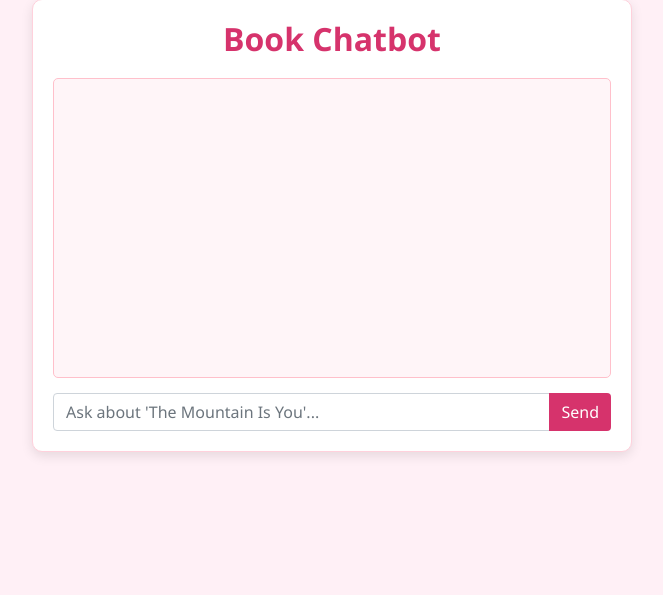
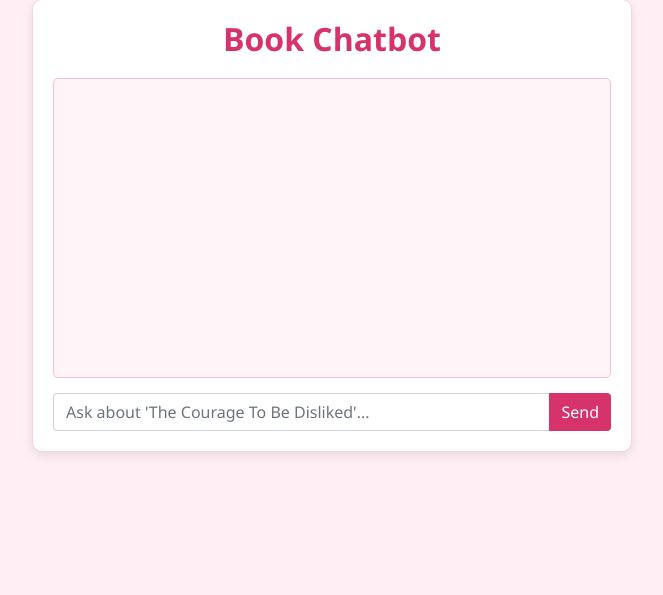
Before and after one commit to Minhoru123/AllBookPDF, a Flask app: template templates/index_book2.html in a window 1280 px wide. Shown: the part 51-646 px from the top of the page, without its empty margins (308-971 px from the left). Run offline with Flask 3, Linux system fonts and the light colour scheme; the template is opened without the code that fills it, so the values that code supplies are empty; parts of the project's set-up code (start-up, migrations or seed data) failed here and were passed over; some libraries are stand-ins or nearby versions.

Commit message:
updated book name

```diff
--- a/templates/index_book2.html
+++ b/templates/index_book2.html
@@ -80,7 +80,7 @@
             <!-- Chat messages will appear here -->
         </div>
         <div class="input-group">
-            <input id="question" type="text" class="form-control" placeholder="Ask about 'The Mountain Is You'..." aria-label="Chat input">
+            <input id="question" type="text" class="form-control" placeholder="Ask about 'The Courage To Be Disliked'..." aria-label="Chat input">
             <div class="input-group-append">
                 <button id="sendButton" class="btn btn-dark" type="button" style="background-color: #d6336c;border: #d6336c">Send</button>
             </div>
```
